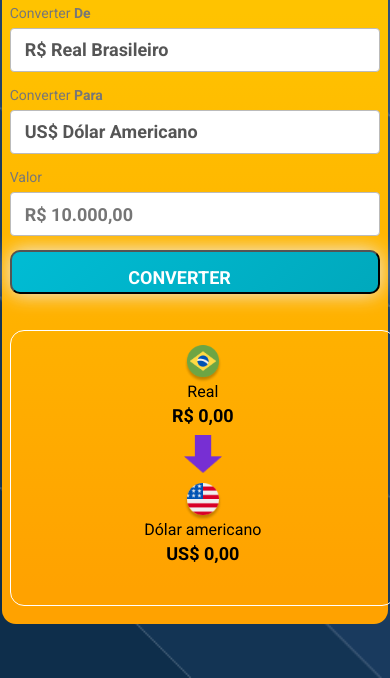
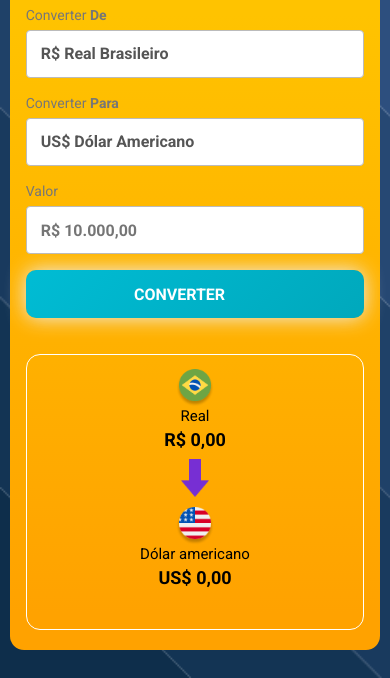
Before and after one commit to DanielMartins22/Conversor-de-Moedas, a plain HTML site: page index.html in a window 390 px wide. Shown: the part 166-844 px from the top of the page. Drawn offline with Linux system fonts and the light colour scheme.

Commit message:
ajuste de estilos e responsividade: melhorias na logo, container e botões para telas pequenas; correção de rolagem e altura automática

```diff
--- a/style.css
+++ b/style.css
@@ -11,12 +11,21 @@
     appearance: none;
 }
 
+/* Permite rolagem e altura automática */
+html,
+body {
+    height: auto;
+    min-height: 100vh;
+    overflow-x: hidden;
+    overflow-y: auto;
+}
+
 /* Fundo com gradiente */
 body {
     background-image: url('./assets/grabient-HQNgTALANMDsCMAGGsDM06NjEBOEMArLABwyK6Hm4bwgFiiLxSMjyqugdA-1755288549397.png');
     background-size: cover;
     background-repeat: no-repeat;
-
+    background-attachment: fixed;
 }
 
 /* Estilo da logo centralizada */
@@ -96,16 +105,15 @@ button {
     cursor: pointer;
     font-weight: 600;
     font-size: 15px;
+    border: none;
 }
 
 button:hover {
     background-position: right center;
-    /* change the direction of the change here */
     color: #fff;
     text-decoration: none;
     font-size: 16px;
     font-weight: 700;
-    border: none;
     cursor: pointer;
     transition: background 0.2s;
     transform: translateY(-3px);
@@ -169,31 +177,31 @@ section {
     line-height: 18px;
 }
 
+/* Responsividade para telas de até 430px (ex: iPhone 16 Pro Max) */
+@media (max-width: 430px) {
 
-/* Responsividade para telas de até 430px (ex: iPhone 16 Pro Max) */
-
-@media (max-width: 430px) {
+    /* Logo menor em telas pequenas */
+    .logo {
+        width: 120px;
+        height: 120px;
+        margin: 16px auto;
+    }
 
     /* Deixa o container principal mais largo e com padding confortável */
     .form-group {
-        width: 99vw;
-        /* Usa quase toda a largura da tela */
+        width: 95vw;
+        max-width: 400px;
         min-width: 0;
-        padding: 18px 2vw;
-        /* Padding maior para não grudar nas bordas */
+        padding: 20px 16px;
         border-radius: 14px;
-        /* Cantos mais arredondados */
-        margin: 0 auto 14px auto;
-        /* Margem inferior maior */
+        margin: 0 auto 20px auto;
         min-height: unset;
-        /* Remove altura mínima */
         height: auto;
-        /* Altura automática */
     }
 
     /* Section dos resultados também mais larga e confortável */
     section {
-        width: 99vw;
+        width: 100%;
         padding: 14px;
         border-radius: 14px;
     }
@@ -202,33 +210,27 @@ section {
     input,
     select,
     button {
-        width: 95vw;
+        width: 100%;
         min-width: 0;
-        font-size: 18px;
-        /* Fonte maior para melhor leitura */
-        height: 44px;
-        /* Altura maior para facilitar o toque */
+        font-size: 16px;
+        height: 48px;
         padding-left: 14px;
-        margin-bottom: 14px;
+        margin-bottom: 16px;
     }
 
-    /* Logo maior e centralizada */
-    .logo {
-        width: 120px;
-        height: 120px;
-        margin: 16px auto;
+    /* Imagens das moedas */
+    .real,
+    .dolar,
+    .euro,
+    .libra {
+        width: 38px;
+        height: 38px;
     }
 
-    /* Imagens das moedas maiores */
-    .currency-box img {
-        width: 38px !important;
-        height: 38px !important;
-    }
-
-    /* Seta entre as moedas maior */
+    /* Seta entre as moedas */
     .arrow {
-        width: 24px;
-        height: 32px;
+        width: 28px;
+        height: 38px;
         margin: 10px 0;
     }
 
@@ -240,21 +242,7 @@ section {
 
     /* Nome das moedas com fonte maior */
     .moeda {
-        font-size: 16px;
+        font-size: 15px;
         margin-bottom: 6px;
     }
-
-    /* Permite rolagem vertical e altura automática em telas pequenas */
-    html,
-    body {
-        overflow: auto;
-        height: auto;
-    }
 }
-
-/* Bloqueia a rolagem em telas maiores */
-html,
-body {
-    height: 100vh;
-    overflow: hidden;
-}
```
